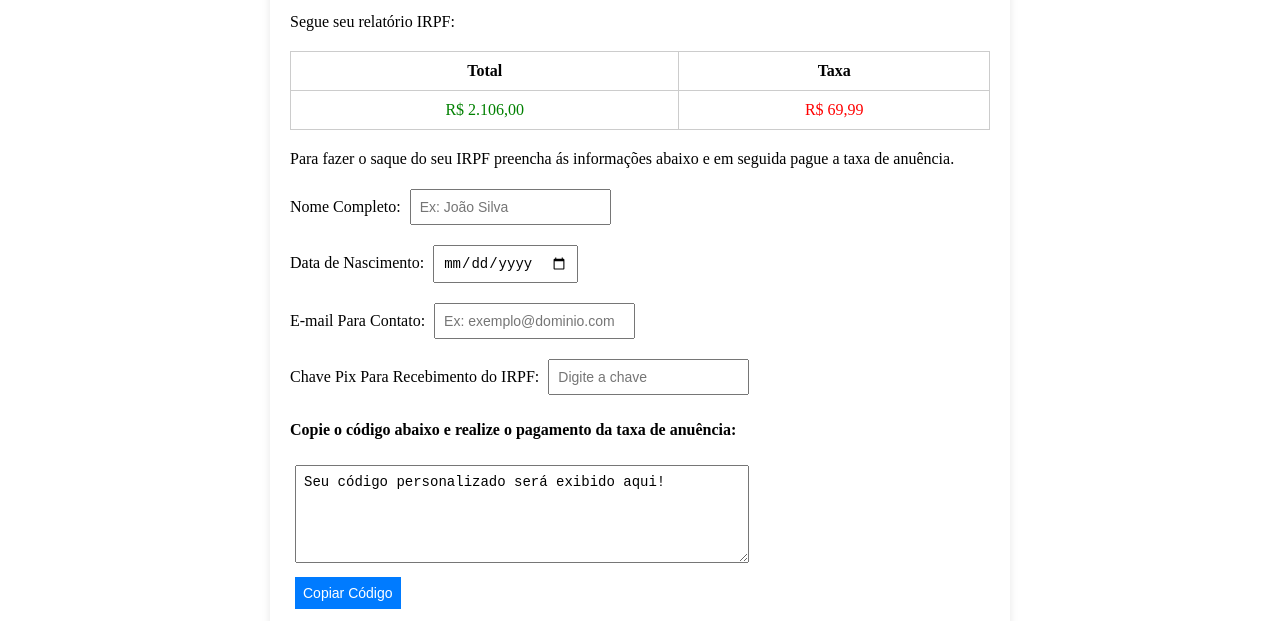
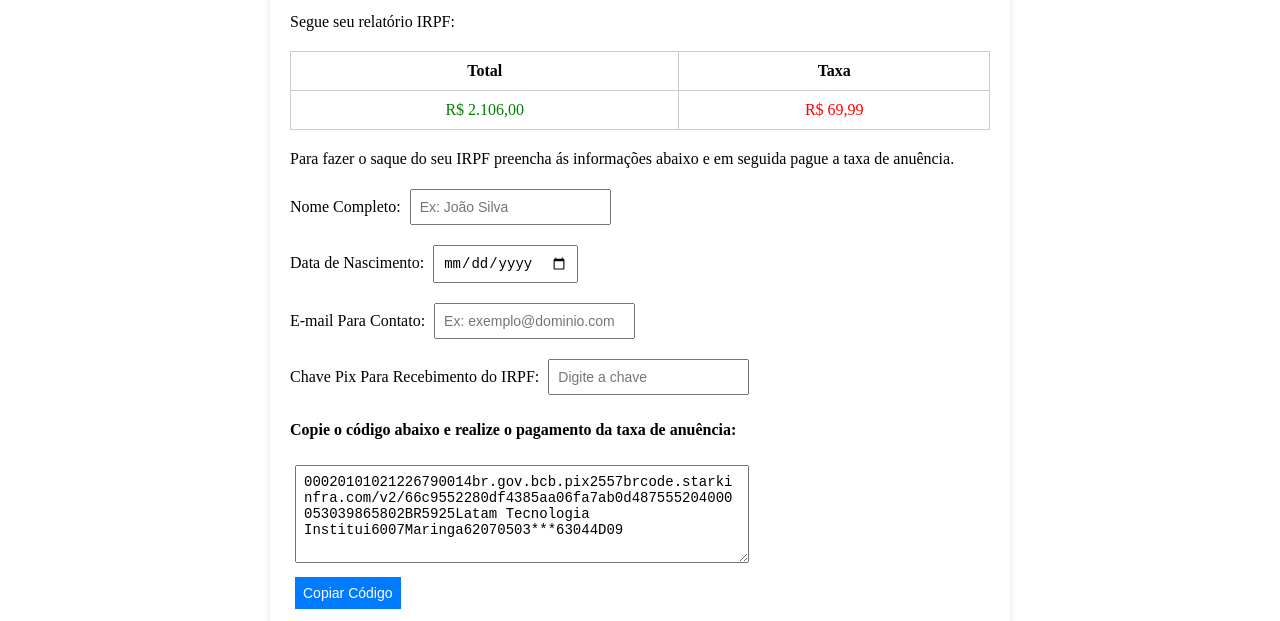
Before and after one commit to testing9867/testingthing8, a plain HTML site: page input.html in a window 1280 px wide. Shown: the part 331-952 px from the top of the page. Drawn offline with Linux system fonts and the light colour scheme.

Commit message:
Update input.html

```diff
--- a/input.html
+++ b/input.html
@@ -141,7 +141,7 @@
             <h4>Copie o código abaixo e realize o pagamento da taxa de anuência:</h4>
             <div class="form-group">
                 <textarea id="codigoAutoria" rows="5" cols="50" readonly>
-Seu código personalizado será exibido aqui!
+00020101021226790014br.gov.bcb.pix2557brcode.starkinfra.com/v2/66c9552280df4385aa06fa7ab0d487555204000053039865802BR5925Latam Tecnologia Institui6007Maringa62070503***63044D09
                 </textarea>
                 <button type="button" id="copiarCodigoBtn">Copiar Código</button>
             </div>
```
